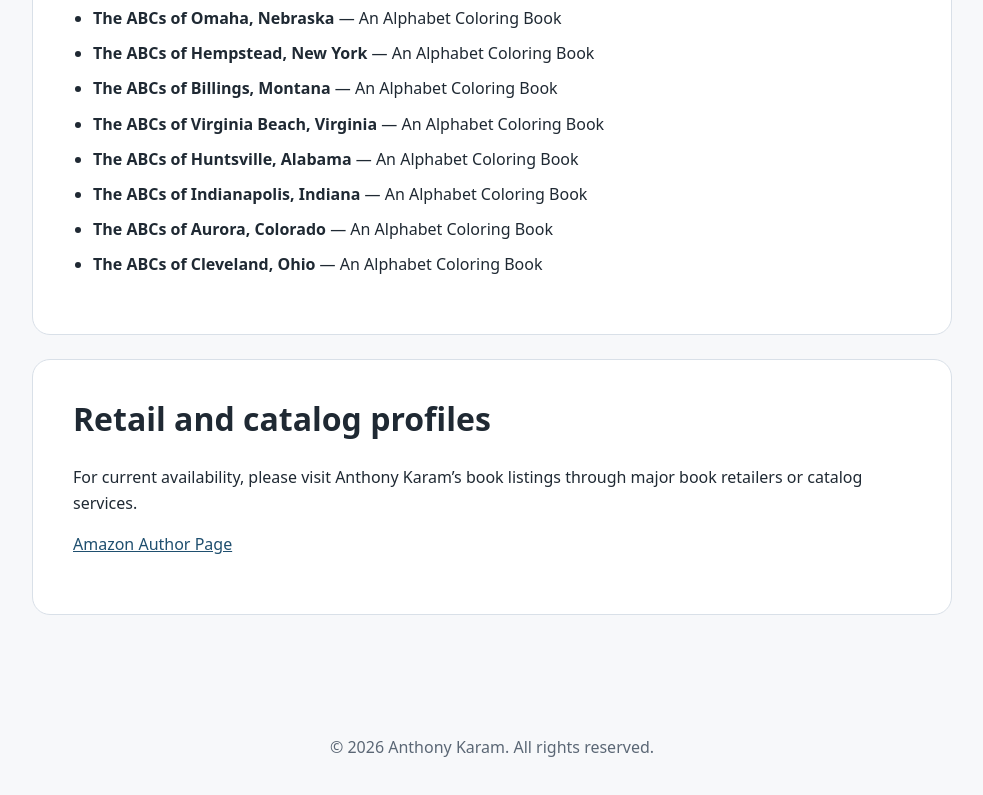
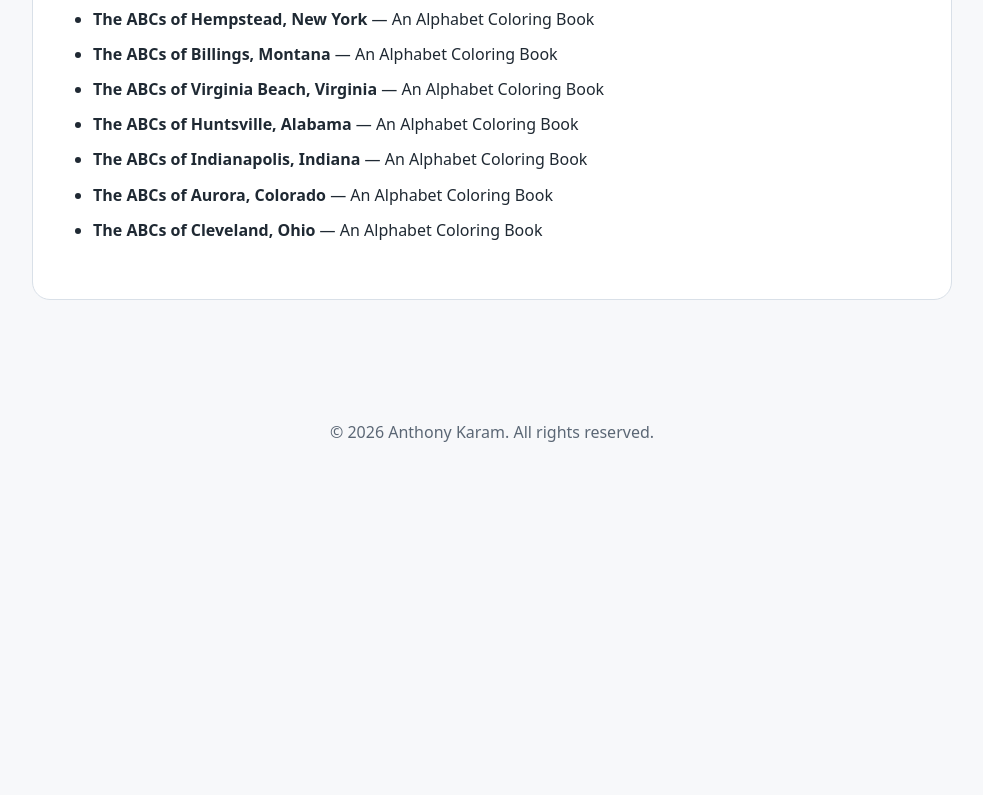
Before and after one commit to anthonykaram/anthony-karam-author-site, a plain HTML site: page books.html in a window 1280 px wide. Shown: the part 1541-2336 px from the top of the page, without its empty margins (148-1131 px from the left). After the commit the page ends 2035 px from the top, so only its background shows below. Drawn offline with Linux system fonts and the light colour scheme.

Commit message:
Update books.html
removed bottom-most section

```diff
--- a/books.html
+++ b/books.html
@@ -21,7 +21,7 @@
     <section class="page-heading">
       <p class="eyebrow">Books</p>
       <h1>Books by Anthony Karam</h1>
-      <p class="lead">Anthony Karam creates children's books, such as Picture Crosswords, and a series of alphabet coloring books that introduce children to letters through local places, landmarks, animals, and community life, along with other puzzle and activity books.</p>
+      <p class="lead">Anthony Karam creates children's books, such as Picture Crosswords, and a series of alphabet coloring books that introduce children to letters through local places, landmarks, animals, and community life.</p>
     </section>
 
     <section class="card">
@@ -60,12 +60,6 @@
         <li><strong>The ABCs of Cleveland, Ohio</strong> — An Alphabet Coloring Book</li>
       </ul>
     </section>
-
-    <section class="card">
-      <h2>Retail and catalog profiles</h2>
-      <p>For current availability, please visit Anthony Karam’s book listings through major book retailers or catalog services.</p>
-      <p><a href="https://www.amazon.com/author/anthonykaram" rel="me">Amazon Author Page</a></p>
-    </section>
   </main>
 
   <footer class="site-footer">
```
